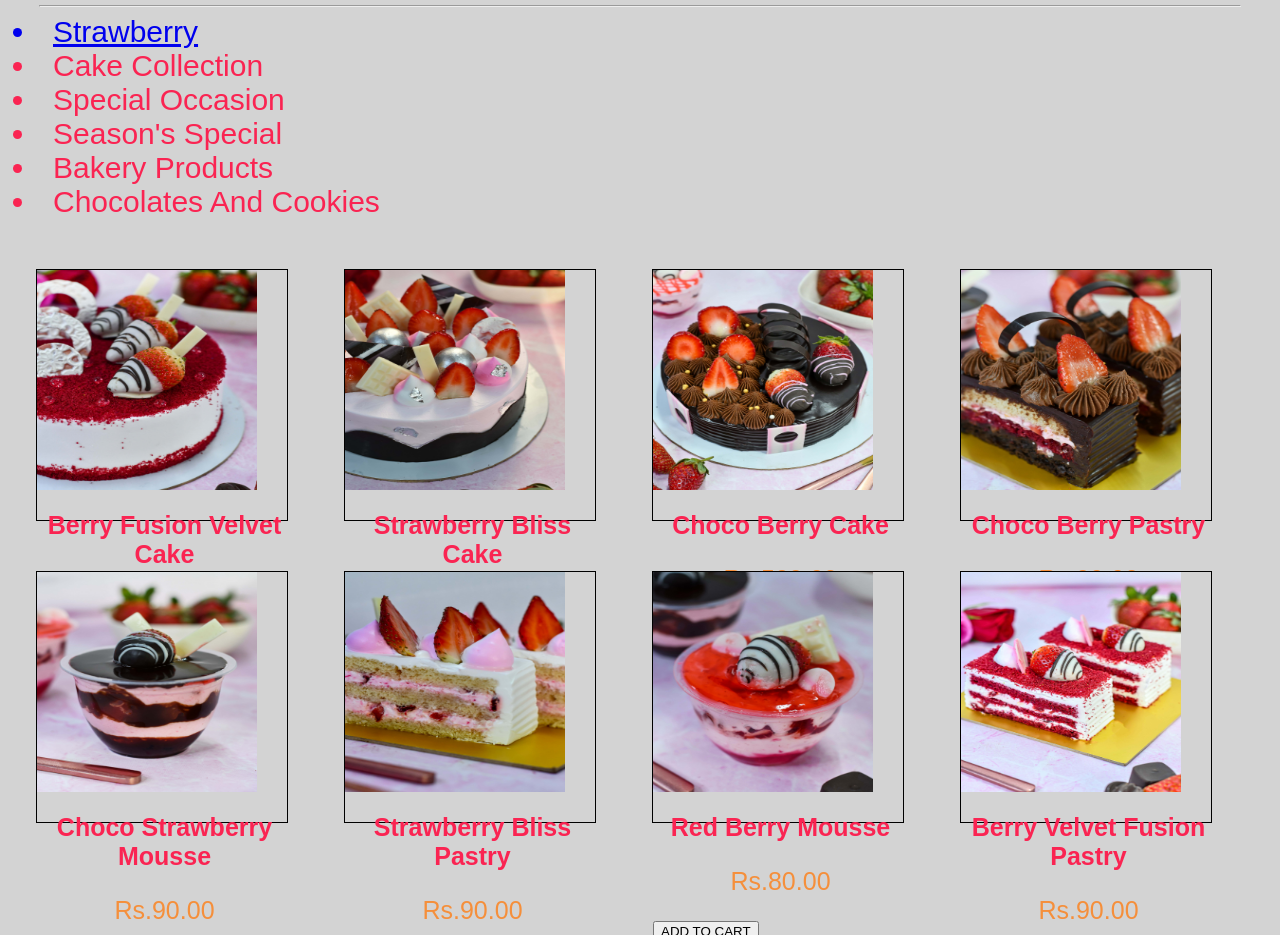
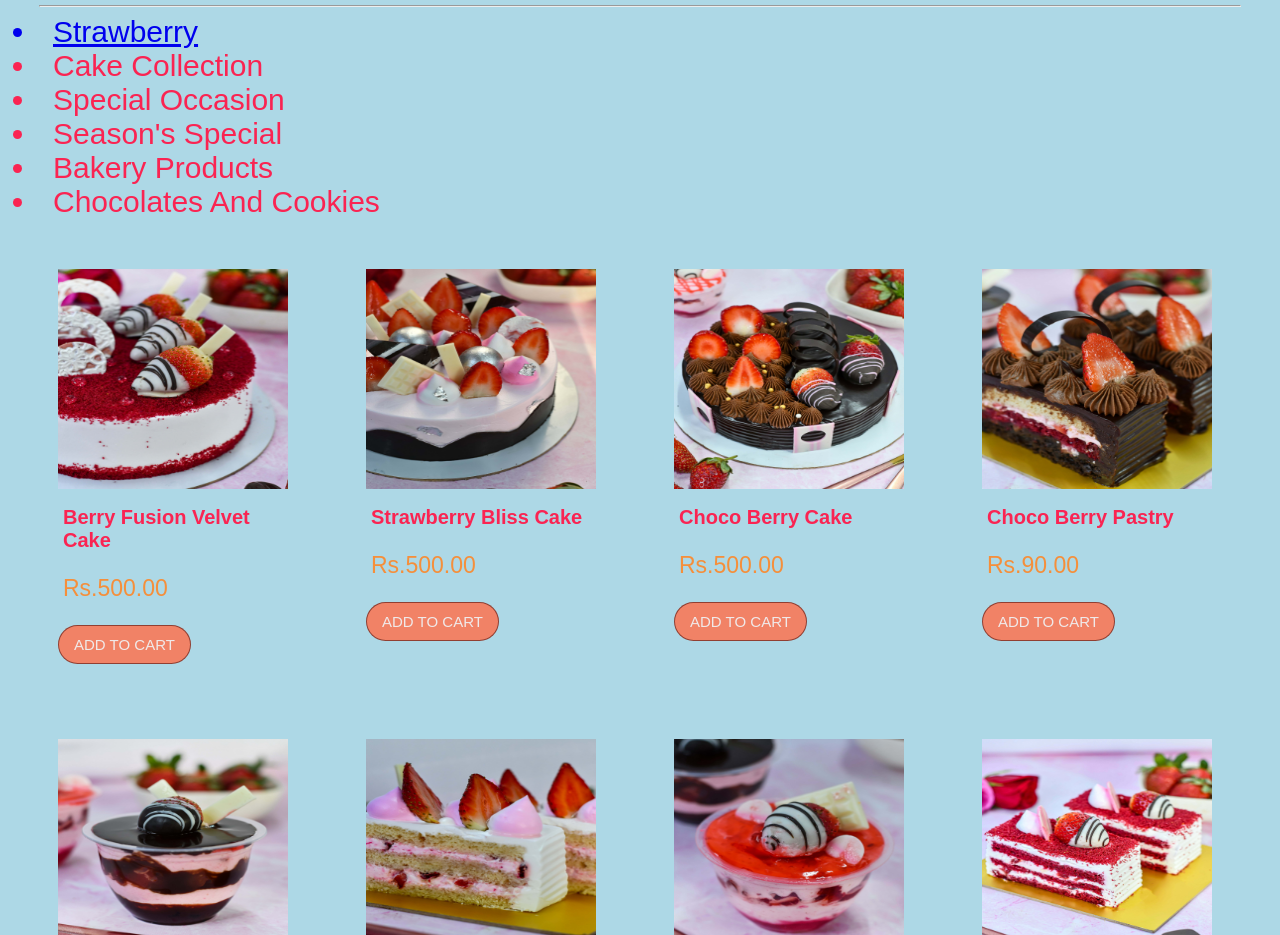
Before and after one commit to shubhangi-patil0297/cakepoint, a plain HTML site: page strawberry.html in a window 1280 px wide. Shown: the part 111-1046 px from the top of the page. Drawn offline with Linux system fonts and the light colour scheme.

Commit message:
update strawberry

```diff
--- a/css/product.css
+++ b/css/product.css
@@ -51,35 +51,48 @@
 
 
 .box{
-    height: 250px;
-    width: 250px;
-    border: solid 1px black;
+    height: 220px;
+    width: 230px;
+    border: solid 0px black;
     float: left;
     margin-right: 28px;
-    margin-left: 28px;
+    margin-left: 50px;
     margin-top: 50px;
+    margin-bottom: 200px;
 }
 
 .text_box{
     height: 100px;
-    width: 250px;
+    width: 230px;
     border: solid 1px black;
 
 
 }
 .name{
     font-family: Arial, Helvetica, sans-serif;
-    font-size: 25px;
+    font-size: 20px;
     color: rgb(250, 36, 82);
     padding-left: 5px;
-    text-align: center;
+    text-align: left;
 
 }
 .price{
     font-family: Arial, Helvetica, sans-serif;
-    font-size: 25px;
+    font-size: 23px;
     color: rgb(245, 143, 59);
     padding-left: 5px;
-    text-align: center;
+    text-align: left;
 
 }
+.btn_1{
+    font-family: Arial, Helvetica, sans-serif;
+    border: solid 1px rgba(59, 2, 2, 0.521);
+    font-size: 15px;
+    color: rgb(240, 233, 233);
+    background-color: rgb(241, 130, 102);
+    border-radius: 20px;
+    padding-top: 10px;
+    padding-right: 15px;
+    padding-left: 15px;
+    padding-bottom: 10px;
+}
--- a/strawberry.html
+++ b/strawberry.html
@@ -6,7 +6,7 @@
     <title>Strawberry</title>
     <link rel="stylesheet" href="css/product.css">
 </head>
-<body bgcolor="lightgray">
+<body bgcolor="lightblue">
         <div class="header_box">
             <div class="logo_box">
                 <img src="image/cake.png" height="80" width="80">
@@ -44,7 +44,7 @@
 
         </div>
     <div class="box">
-      <img src="image/BerryFusionVelvetCake.jpg" height="220" width="220">
+      <img src="image/BerryFusionVelvetCake.jpg" height="220" width="230">
       <div>
         <h1 class="name">Berry Fusion Velvet Cake</h1>
         <p class="price"> Rs.500.00</p>
@@ -52,7 +52,7 @@
       </div>
     </div>
     <div class="box">
-        <img src="image/StrawberryBlissCake.jpg" height="220" width="220">
+        <img src="image/StrawberryBlissCake.jpg" height="220" width="230">
         <div>
             <h1 class="name">Strawberry Bliss Cake</h1>
             <p class="price"> Rs.500.00</p>
@@ -60,7 +60,7 @@
           </div>
     </div>
     <div class="box">
-        <img src="image/ChocoBerryCake.jpg" height="220" width="220">
+        <img src="image/ChocoBerryCake.jpg" height="220" width="230">
         <div>
             <h1 class="name">Choco Berry Cake</h1>
             <p class="price"> Rs.500.00</p>
@@ -68,7 +68,7 @@
           </div>
     </div>
     <div class="box">
-        <img src="image/ChocoBerryPastry.jpg" height="220" width="220">
+        <img src="image/ChocoBerryPastry.jpg" height="220" width="230">
         <div>
             <h1 class="name">Choco Berry Pastry</h1>
             <p class="price"> Rs.90.00</p>
@@ -76,7 +76,7 @@
           </div>
     </div>
     <div class="box">
-        <img src="image/ChocoStrawberryMousse.jpg" height="220" width="220">
+        <img src="image/ChocoStrawberryMousse.jpg" height="220" width="230">
         <div>
             <h1 class="name">Choco Strawberry Mousse</h1>
             <p class="price"> Rs.90.00</p>
@@ -84,7 +84,7 @@
           </div>
     </div>
     <div class="box">
-        <img src="image/StrawberryBlissPastry.jpg" height="220" width="220">
+        <img src="image/StrawberryBlissPastry.jpg" height="220" width="230">
         <div>
             <h1 class="name">Strawberry Bliss Pastry</h1>
             <p class="price"> Rs.90.00</p>
@@ -92,7 +92,7 @@
           </div>
     </div>
     <div class="box">
-        <img src="image/RedBerryMousse.jpg" height="220" width="220">
+        <img src="image/RedBerryMousse.jpg" height="220" width="230">
         <div>
             <h1 class="name">Red Berry Mousse</h1>
             <p class="price"> Rs.80.00</p>
@@ -100,7 +100,7 @@
           </div>
     </div>
     <div class="box">
-        <img src="image/BerryVelvetFusionPastry.jpg" height="220" width="220">
+        <img src="image/BerryVelvetFusionPastry.jpg" height="220" width="230">
         <div>
             <h1 class="name">Berry Velvet Fusion Pastry</h1>
             <p class="price"> Rs.90.00</p>
```
